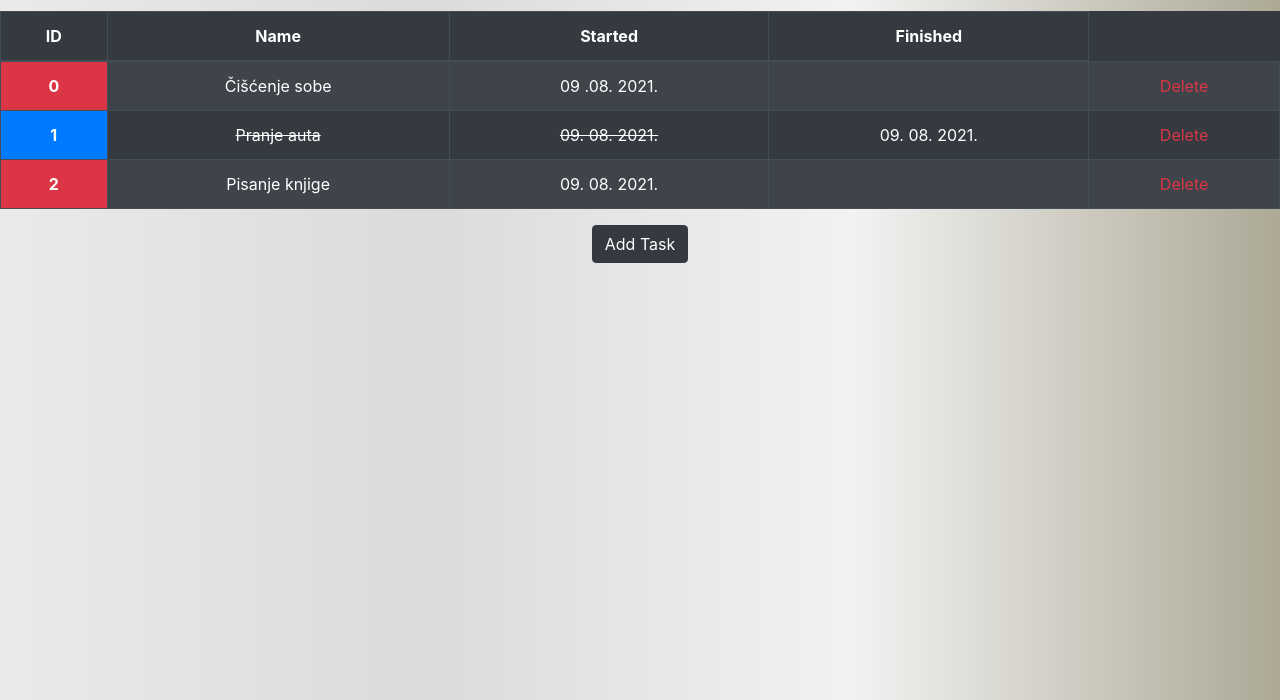
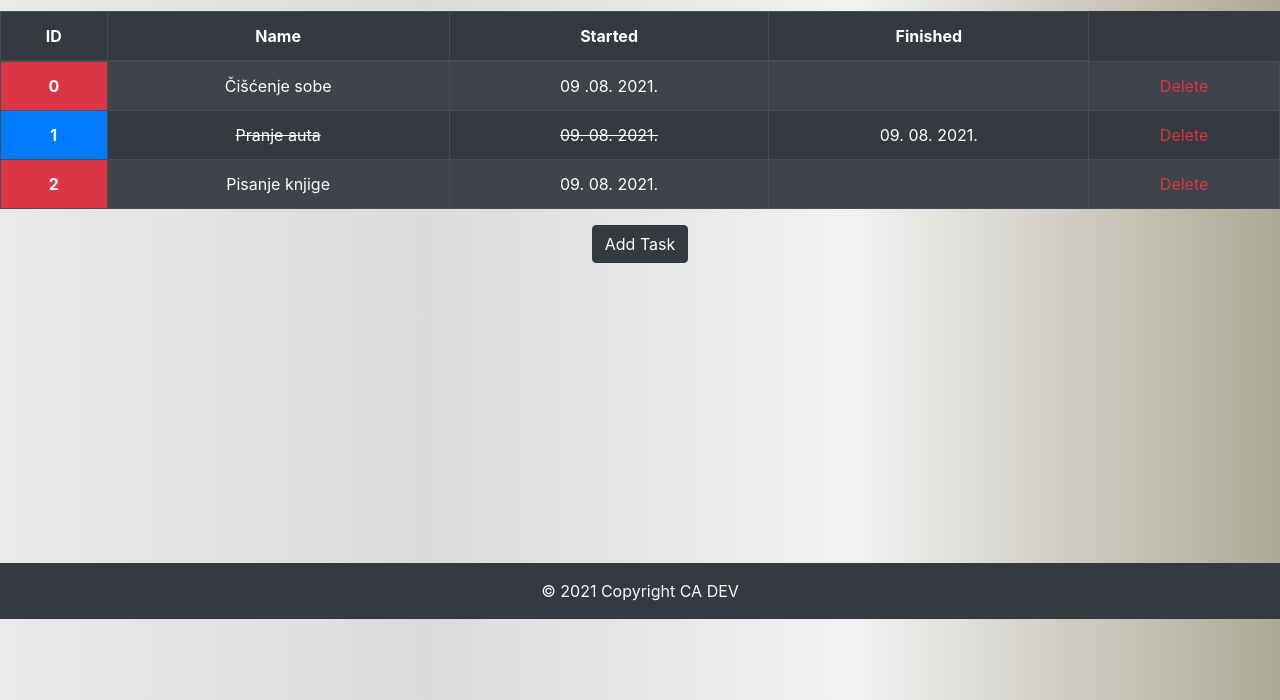
Before and after one commit to MrGrigoryAlexandrovich/vue3-planner, a plain HTML site: page index.html in a window 1280 px wide. Shown: the part 100-800 px from the top of the page. Drawn offline with nearby package versions, Linux system fonts and the light colour scheme.

Commit message:
copyright add

```diff
--- a/index.html
+++ b/index.html
@@ -63,6 +63,14 @@
       </div>
     </div>
   </div>
+  <footer class="bg-dark text-center text-lg-start">
+    <!-- Copyright -->
+    <div class="text-center p-3 text-light">
+      © 2021 Copyright
+      <a class="text-light" href="https://cadev.netlify.app/">CA DEV</a>
+    </div>
+    <!-- Copyright -->
+  </footer>
         </div>
         <script src="https://code.jquery.com/jquery-3.3.1.slim.min.js" integrity="sha384-q8i/X+965DzO0rT7abK41JStQIAqVgRVzpbzo5smXKp4YfRvH+8abtTE1Pi6jizo" crossorigin="anonymous"></script>
         <script src="https://cdnjs.cloudflare.com/ajax/libs/popper.js/1.14.7/umd/popper.min.js" integrity="sha384-UO2eT0CpHqdSJQ6hJty5KVphtPhzWj9WO1clHTMGa3JDZwrnQq4sF86dIHNDz0W1" crossorigin="anonymous"></script>
--- a/style.css
+++ b/style.css
@@ -30,3 +30,10 @@ background: #ADA996;  /* fallback for old browsers */
 background: -webkit-linear-gradient(to right, #EAEAEA, #DBDBDB, #F2F2F2, #ADA996);  /* Chrome 10-25, Safari 5.1-6 */
 background: linear-gradient(to right, #EAEAEA, #DBDBDB, #F2F2F2, #ADA996); /* W3C, IE 10+/ Edge, Firefox 16+, Chrome 26+, Opera 12+, Safari 7+ */
 }
+
+footer {
+    position: relative;
+    left: 0;
+    width:100%;
+    top: 300px;
+}
```
